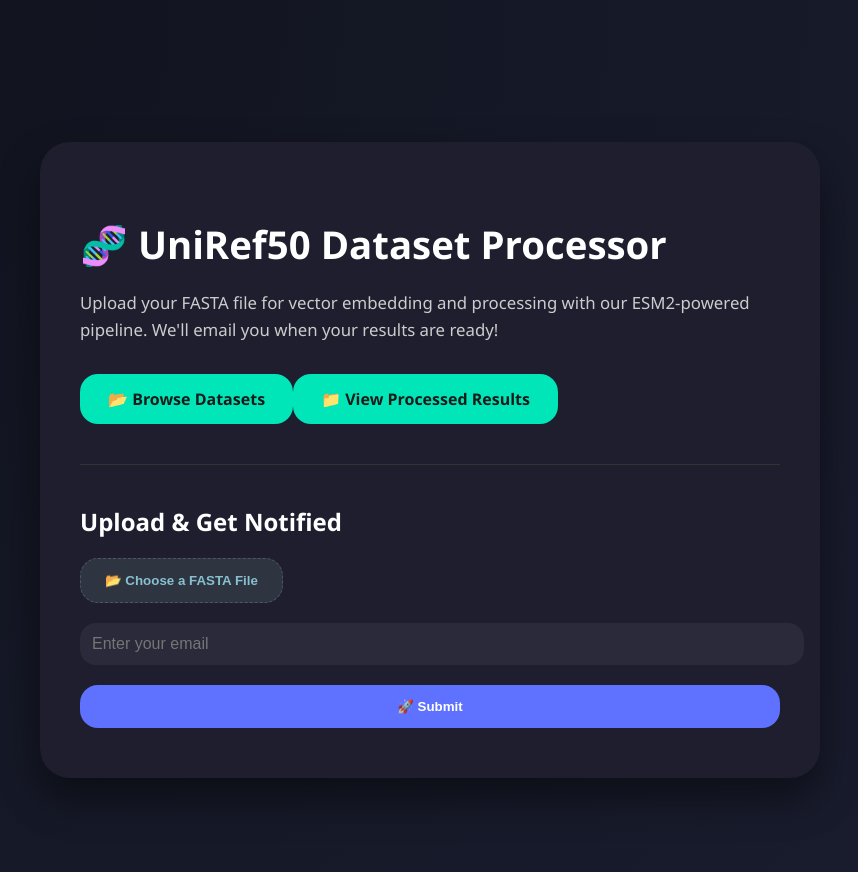
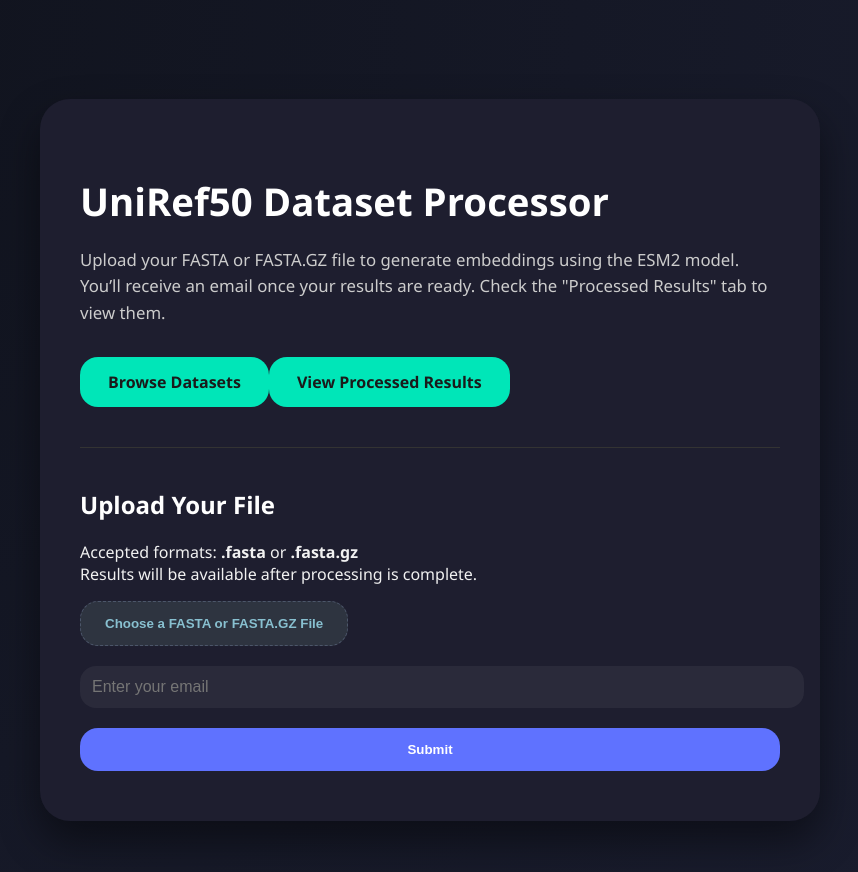
Before and after one commit to Alotaishanab/DataPipeline, a React (Create React App) app in the folder frontend/react-ui/: page / in a window 1280 px wide. Shown: the top 872 px of the page, without its empty margins (210-1068 px from the left). Built offline with nearby package versions, Linux system fonts and the light colour scheme.

Commit message:
fix react codeaa

```diff
--- a/frontend/react-ui/src/pages/Home.js
+++ b/frontend/react-ui/src/pages/Home.js
@@ -1,4 +1,3 @@
-// src/pages/Home.js
 import React, { useState, useRef } from 'react';
 import { Link } from 'react-router-dom';
 import './Home.css';
@@ -22,7 +21,7 @@ export default function Home() {
 
     const formData = new FormData();
     formData.append('file', file);
-    formData.append('email', email); // Add email to the backend request
+    formData.append('email', email);
 
     try {
       const response = await fetch('/upload', {
@@ -49,17 +48,26 @@ export default function Home() {
   return (
     <div className="home-container">
       <div className="home-box">
-        <h1 className="home-title">🧬 UniRef50 Dataset Processor</h1>
+        <h1 className="home-title">UniRef50 Dataset Processor</h1>
         <p className="home-description">
-          Upload your FASTA file for vector embedding and processing with our ESM2-powered pipeline.
-          We'll email you when your results are ready!
+          Upload your FASTA or FASTA.GZ file to generate embeddings using the ESM2 model.
+          You’ll receive an email once your results are ready. Check the "Processed Results" tab to view them.
         </p>
-        <Link to="/datasets" className="home-button">📂 Browse Datasets</Link>
-        <Link to="/results" className="home-button">📁 View Processed Results</Link>
+
+        <div className="home-nav-buttons">
+          <Link to="/datasets" className="home-button">Browse Datasets</Link>
+          <Link to="/results" className="home-button">View Processed Results</Link>
+        </div>
 
         <hr className="home-divider" />
 
-        <h2 className="upload-title">Upload & Get Notified</h2>
+        <h2 className="upload-title">Upload Your File</h2>
+        <p className="upload-instructions">
+          Accepted formats: <strong>.fasta</strong> or <strong>.fasta.gz</strong>
+          <br />
+          Results will be available after processing is complete.
+        </p>
+
         <form onSubmit={handleUpload} className="upload-form">
           <div className="custom-upload-wrapper">
             <button
@@ -67,11 +75,11 @@ export default function Home() {
               className="custom-file-button"
               onClick={() => fileInputRef.current.click()}
             >
-              {file ? `✅ ${file.name}` : '📂 Choose a FASTA File'}
+              {file ? `Selected: ${file.name}` : 'Choose a FASTA or FASTA.GZ File'}
             </button>
             <input
               type="file"
-              accept=".fasta"
+              accept=".fasta,.gz"
               onChange={handleFileChange}
               ref={fileInputRef}
               style={{ display: 'none' }}
@@ -92,7 +100,7 @@ export default function Home() {
             className="upload-button"
             disabled={uploading}
           >
-            {uploading ? '⏳ Uploading...' : '🚀 Submit'}
+            {uploading ? 'Uploading...' : 'Submit'}
           </button>
         </form>
 
```
